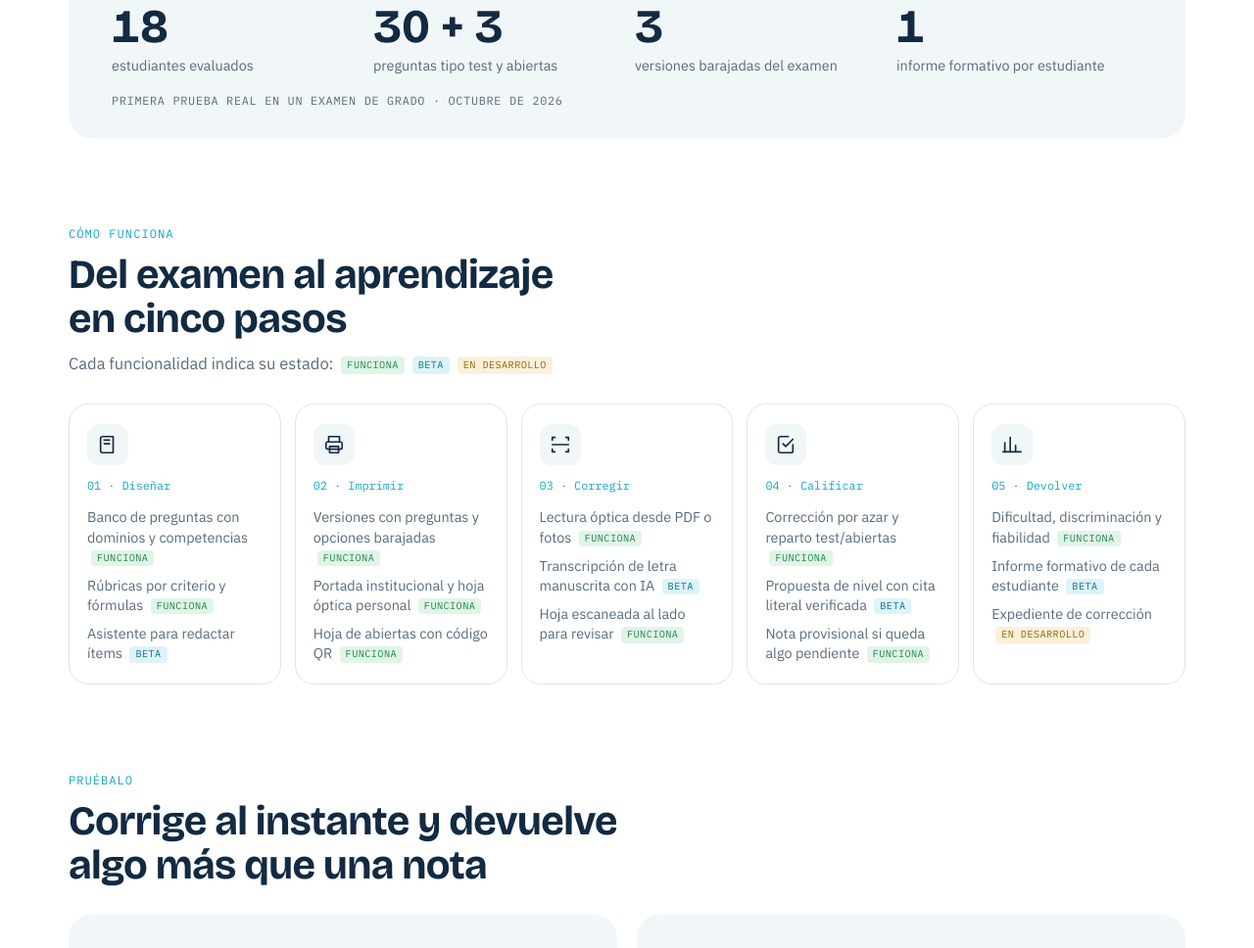
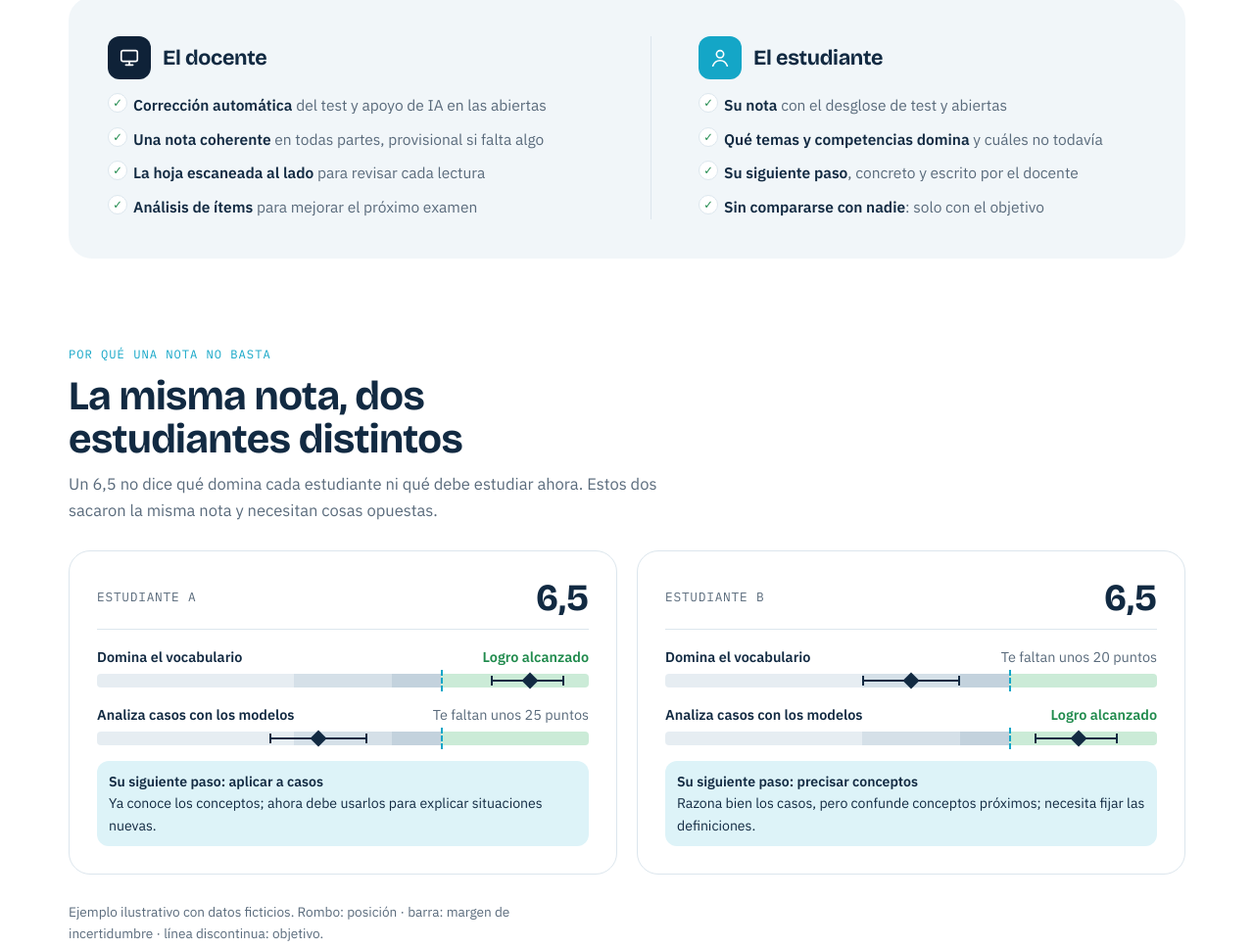
Before and after one commit to Eduar-Ramirez/Page-Edumetrics, a plain HTML site: page index.html in a window 1280 px wide. Shown: the part 828-1796 px from the top of the page at 98% size. Drawn offline with nearby package versions, Linux system fonts and the light colour scheme.

Commit message:
Add files via upload

```diff
--- a/index.html
+++ b/index.html
@@ -45,8 +45,8 @@ section{display:flex;flex-direction:column;gap:28px}
 /* Cabecera */
 .top{display:flex;justify-content:space-between;align-items:center;gap:16px;flex-wrap:wrap}
 .brand{display:flex;align-items:center;gap:10px;text-decoration:none;color:var(--ink)}
-.logo{width:78px;height:40px;background-size:contain;background-repeat:no-repeat;background-position:center}
-.brand b{font-family:var(--f-display);font-weight:800;font-size:1.3rem;letter-spacing:-.02em}
+.logo{width:122px;height:62px;background-size:contain;background-repeat:no-repeat;background-position:center}
+.brand b{font-family:var(--f-display);font-weight:800;font-size:1.6rem;letter-spacing:-.02em}
 .brand b span{color:var(--cyan);font-weight:500}
 .top nav{display:flex;gap:22px;flex-wrap:wrap;font-size:.93rem}
 .top nav a{color:var(--muted);text-decoration:none}.top nav a:hover{color:var(--ink)}
@@ -124,6 +124,24 @@ section{display:flex;flex-direction:column;gap:28px}
 @keyframes bob{0%,100%{transform:translateY(0)}50%{transform:translateY(-7px)}}
 
 /* Banda de cifras */
+.gets{background:var(--soft);border-radius:24px;padding:clamp(22px,4vw,40px);display:grid;grid-template-columns:1fr 1fr;gap:clamp(20px,4vw,48px)}
+.who{display:flex;flex-direction:column;gap:14px;min-width:0}
+.who + .who{border-left:1px solid var(--line);padding-left:clamp(20px,4vw,48px)}
+.who-h{display:flex;align-items:center;gap:12px}
+.who-h h3{font-size:1.35rem}
+.who-h .ico{width:44px;height:44px;border-radius:12px;background:var(--navy);color:#fff;display:grid;place-items:center}
+.who-h .ico.cy{background:var(--cyan)}
+.who-h .ico svg{width:22px;height:22px}
+.who ul{margin:0;padding:0;list-style:none;display:flex;flex-direction:column;gap:10px}
+.who li{position:relative;padding-left:26px;color:var(--muted);font-size:.97rem}
+.who li::before{content:"✓";position:absolute;left:0;top:0;width:18px;height:18px;border-radius:50%;background:#fff;color:var(--ok);font-size:.72rem;display:grid;place-items:center;border:1px solid var(--line)}
+.who li b{color:var(--ink);font-weight:600}
+.twins{display:grid;grid-template-columns:1fr 1fr;gap:20px}
+.twin{border:1px solid var(--line);border-radius:22px;padding:clamp(18px,3vw,28px);display:flex;flex-direction:column;gap:16px;background:#fff;min-width:0}
+.twin-h{display:flex;justify-content:space-between;align-items:center;border-bottom:1px solid var(--line);padding-bottom:12px}
+.twin-h span{font-family:var(--f-mono);font-size:.8rem;letter-spacing:.06em;text-transform:uppercase;color:var(--muted)}
+.twin-h b{font-family:var(--f-display);font-size:2.4rem;line-height:1;font-variant-numeric:tabular-nums}
+.ok-t{color:var(--ok)!important;font-weight:600}
 .stats{background:var(--soft);border-radius:24px;padding:28px clamp(18px,4vw,44px);display:grid;grid-template-columns:repeat(4,1fr);gap:16px;align-items:end}
 .stats div{display:flex;flex-direction:column;gap:4px}
 .stats b{font-family:var(--f-display);font-weight:700;font-size:clamp(2rem,4vw,3rem);line-height:1;font-variant-numeric:tabular-nums}
@@ -211,7 +229,7 @@ section{display:flex;flex-direction:column;gap:28px}
 .via .ico svg{width:22px;height:22px}
 .via p{font-size:.93rem;color:var(--muted)}
 footer{display:flex;justify-content:space-between;align-items:center;gap:16px;flex-wrap:wrap;border-top:1px solid var(--line);padding-top:20px;font-size:.85rem;color:var(--muted)}
-footer .brand .logo{width:60px;height:30px}
+footer .brand .logo{width:84px;height:43px}
 footer b{color:var(--ink)}
 
 @media (max-width:980px){
@@ -220,6 +238,10 @@ footer b{color:var(--ink)}
   .duo{grid-template-columns:1fr}
   .princ{grid-template-columns:repeat(2,1fr)}
   .eqs,.vias{grid-template-columns:1fr}
+}
+@media (max-width:720px){
+  .gets,.twins{grid-template-columns:1fr}
+  .who + .who{border-left:0;padding-left:0;border-top:1px solid var(--line);padding-top:20px}
 }
 @media (max-width:620px){
   .wrap{gap:64px}
@@ -299,14 +321,55 @@ footer b{color:var(--ink)}
     </div>
   </section>
 
-  <!-- Cifras -->
-  <div class="stats" role="group" aria-label="Primera prueba real">
-    <div><b>18</b><span>estudiantes evaluados</span></div>
-    <div><b>30 + 3</b><span>preguntas tipo test y abiertas</span></div>
-    <div><b>3</b><span>versiones barajadas del examen</span></div>
-    <div><b>1</b><span>informe formativo por estudiante</span></div>
-    <span class="cap">Primera prueba real en un examen de grado · octubre de 2026</span>
+  <!-- Lo que recibe cada uno -->
+  <div class="gets" role="group" aria-label="Lo que recibe cada uno">
+    <div class="who">
+      <div class="who-h"><span class="ico"><svg viewBox="0 0 24 24" fill="none" stroke="currentColor" stroke-width="1.8" stroke-linecap="round" stroke-linejoin="round" aria-hidden="true"><rect x="3" y="4" width="18" height="12" rx="2"/><path d="M8 20h8M12 16v4"/></svg></span><h3>El docente</h3></div>
+      <ul>
+        <li><b>Corrección automática</b> del test y apoyo de IA en las abiertas</li>
+        <li><b>Una nota coherente</b> en todas partes, provisional si falta algo</li>
+        <li><b>La hoja escaneada al lado</b> para revisar cada lectura</li>
+        <li><b>Análisis de ítems</b> para mejorar el próximo examen</li>
+      </ul>
+    </div>
+    <div class="who">
+      <div class="who-h"><span class="ico cy"><svg viewBox="0 0 24 24" fill="none" stroke="currentColor" stroke-width="1.8" stroke-linecap="round" stroke-linejoin="round" aria-hidden="true"><circle cx="12" cy="8" r="4"/><path d="M4 21c1.5-4 4.5-6 8-6s6.5 2 8 6"/></svg></span><h3>El estudiante</h3></div>
+      <ul>
+        <li><b>Su nota</b> con el desglose de test y abiertas</li>
+        <li><b>Qué temas y competencias domina</b> y cuáles no todavía</li>
+        <li><b>Su siguiente paso</b>, concreto y escrito por el docente</li>
+        <li><b>Sin compararse con nadie</b>: solo con el objetivo</li>
+      </ul>
+    </div>
   </div>
+
+  <!-- La misma nota -->
+  <section aria-labelledby="t-mismanota">
+    <div class="sec-head">
+      <span class="eyebrow">Por qué una nota no basta</span>
+      <h2 id="t-mismanota">La misma nota, dos estudiantes distintos</h2>
+      <p class="muted">Un 6,5 no dice qué domina cada estudiante ni qué debe estudiar ahora. Estos dos sacaron la misma nota y necesitan cosas opuestas.</p>
+    </div>
+    <div class="twins">
+      <div class="twin">
+        <div class="twin-h"><span>Estudiante A</span><b>6,5</b></div>
+        <div class="logro"><div class="t"><b>Domina el vocabulario</b><span class="ok-t">Logro alcanzado</span></div>
+          <div class="bar" role="img" aria-label="Posición 88 de 100, objetivo 70"><span class="ci" style="left:80%;width:15%"></span><span class="pos" style="left:88%"></span><span class="target"></span></div></div>
+        <div class="logro"><div class="t"><b>Analiza casos con los modelos</b><span>Te faltan unos 25 puntos</span></div>
+          <div class="bar" role="img" aria-label="Posición 45 de 100, objetivo 70"><span class="ci" style="left:35%;width:20%"></span><span class="pos" style="left:45%"></span><span class="target"></span></div></div>
+        <div class="nxt"><b>Su siguiente paso: aplicar a casos</b>Ya conoce los conceptos; ahora debe usarlos para explicar situaciones nuevas.</div>
+      </div>
+      <div class="twin">
+        <div class="twin-h"><span>Estudiante B</span><b>6,5</b></div>
+        <div class="logro"><div class="t"><b>Domina el vocabulario</b><span>Te faltan unos 20 puntos</span></div>
+          <div class="bar" role="img" aria-label="Posición 50 de 100, objetivo 70"><span class="ci" style="left:40%;width:20%"></span><span class="pos" style="left:50%"></span><span class="target"></span></div></div>
+        <div class="logro"><div class="t"><b>Analiza casos con los modelos</b><span class="ok-t">Logro alcanzado</span></div>
+          <div class="bar" role="img" aria-label="Posición 84 de 100, objetivo 70"><span class="ci" style="left:75%;width:17%"></span><span class="pos" style="left:84%"></span><span class="target"></span></div></div>
+        <div class="nxt"><b>Su siguiente paso: precisar conceptos</b>Razona bien los casos, pero confunde conceptos próximos; necesita fijar las definiciones.</div>
+      </div>
+    </div>
+    <p class="muted" style="font-size:.85rem">Ejemplo ilustrativo con datos ficticios. Rombo: posición · barra: margen de incertidumbre · línea discontinua: objetivo.</p>
+  </section>
 
   <!-- Cómo funciona -->
   <section id="como" aria-labelledby="t-como">
@@ -388,8 +451,8 @@ footer b{color:var(--ink)}
     <div class="eqs">
       <div class="eq">
         <span class="n">1 · La nota</span>
-        <math display="block"><mrow><msub><mi>N</mi><mtext>test</mtext></msub><mo>=</mo><mfrac><mrow><mo>max</mo><mo stretchy="false">(</mo><mn>0</mn><mo>,</mo><mi>A</mi><mo>−</mo><mfrac><mi>E</mi><mrow><mi>k</mi><mo>−</mo><mn>1</mn></mrow></mfrac><mo stretchy="false">)</mo></mrow><mi>n</mi></mfrac><mo>·</mo><msub><mi>P</mi><mtext>test</mtext></msub></mrow></math>
-        <p>Aciertos menos errores corregidos por azar (<i>k</i> opciones), sobre <i>n</i> preguntas y escalado a los puntos del test. Las abiertas suman la fracción de su rúbrica confirmada por el docente.</p>
+        <math display="block"><mrow><mtext>Puntuación</mtext><mo>=</mo><mtext>Aciertos</mtext><mo>−</mo><mfrac><mtext>Errores</mtext><mrow><mi>k</mi><mo>−</mo><mn>1</mn></mrow></mfrac></mrow></math>
+        <p>Igual que en EduMetric: <i>k</i> es el número de opciones, así que con 3 opciones cada error resta medio acierto y las omisiones no restan. Por ejemplo, 27 aciertos y 2 errores dan 27 − 2/2 = 26. Esa puntuación se pasa a los puntos del test (por ejemplo, 9 de 10) y nunca baja de 0; las abiertas suman según su rúbrica.</p>
       </div>
       <div class="eq">
         <span class="n">2 · La probabilidad de acierto</span>
```
